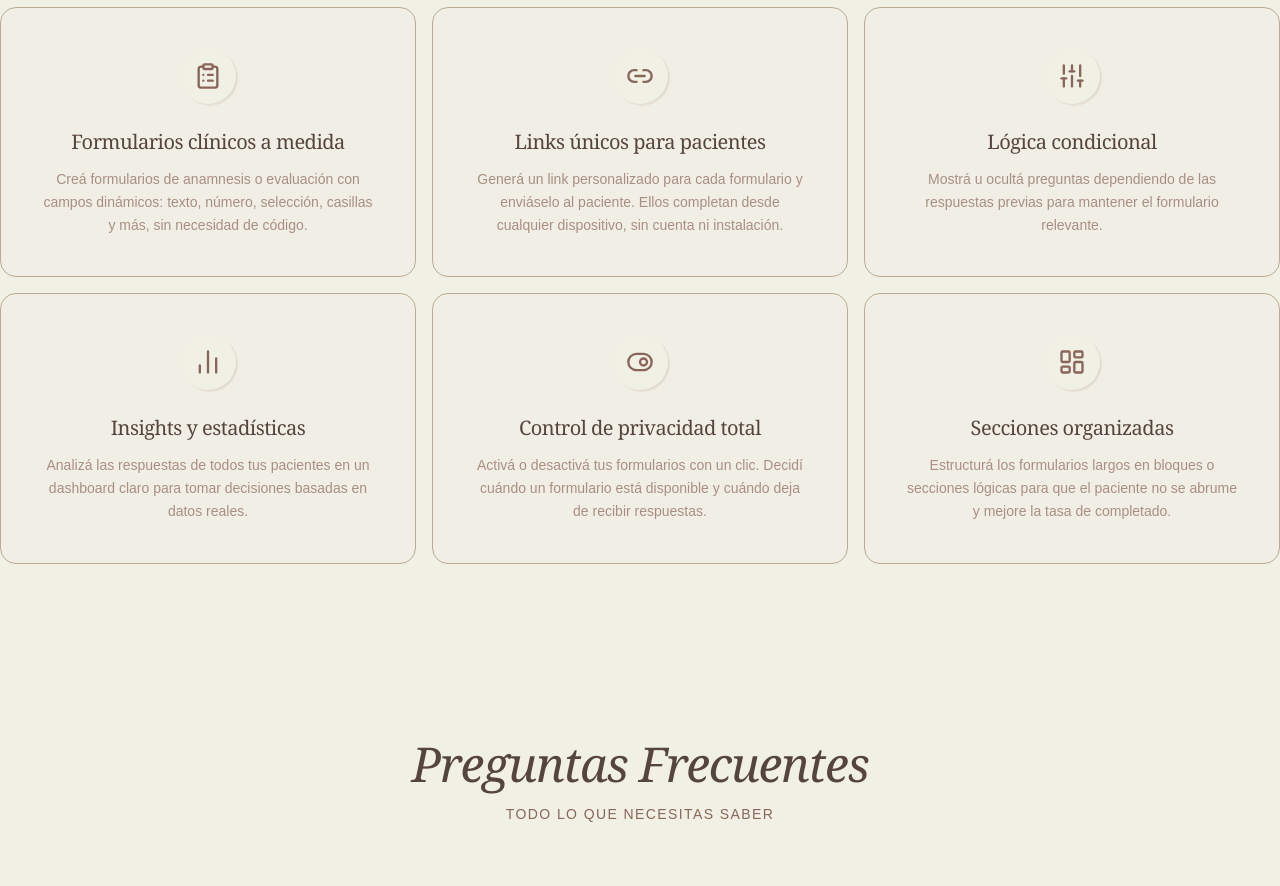
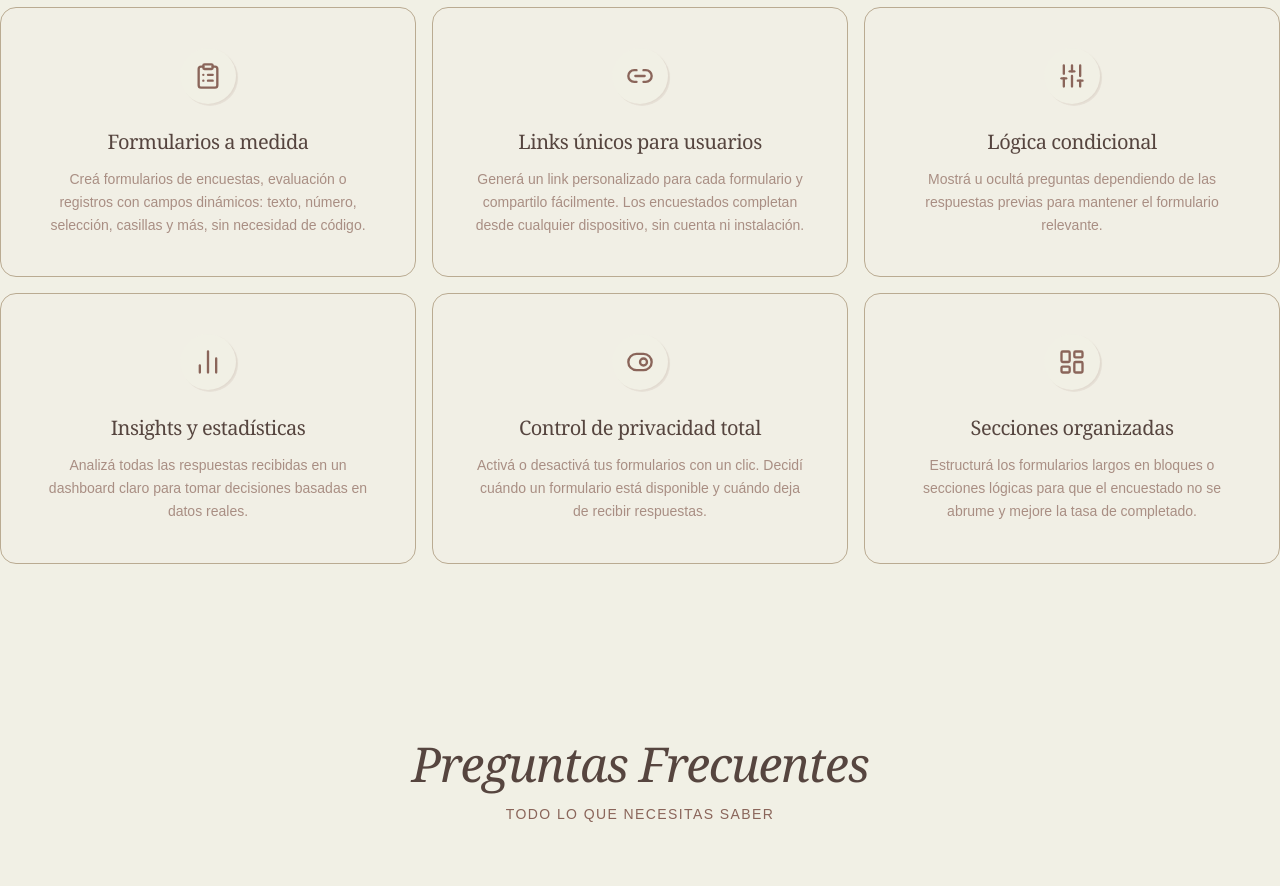
Before and after one commit to Joreynoso/nextjs-form-creator, a Next.js app: page / in a window 1280 px wide. Shown: the part 785-1671 px from the top of the page. Built offline with nearby package versions, Linux system fonts and the light colour scheme; no server answers.

Commit message:
refactor: generalize copy omitting medical terminology and update todo

```diff
--- a/components/Dashboard/StatisticList.tsx
+++ b/components/Dashboard/StatisticList.tsx
@@ -32,7 +32,7 @@ export default function StatisticList({
             <StatisticCard
                 title="Formularios Abiertos"
                 value={totalActiveForms.toString()}
-                description="Visibles para pacientes"
+                description="Disponibles para responder"
                 icon={CheckCircle2}
             />
             <StatisticCard
--- a/components/Submissions/SubmissionCard.tsx
+++ b/components/Submissions/SubmissionCard.tsx
@@ -88,7 +88,7 @@ export default function SubmissionCard({ sub, form, index, totalSubmissions, sta
                 <p className="px-4 sm:px-5 py-4 text-sm text-muted-foreground font-sans italic">
                     {completed
                         ? "Esta respuesta no contiene campos con datos."
-                        : "El paciente aún no ha completado este formulario."}
+                        : "El usuario aún no ha completado este formulario."}
                 </p>
             )}
         </div>
--- a/components/cardshome.tsx
+++ b/components/cardshome.tsx
@@ -6,14 +6,14 @@ export const features = [
     {
         id: 1,
         icon: ClipboardList,
-        title: 'Formularios clínicos a medida',
-        description: 'Creá formularios de anamnesis o evaluación con campos dinámicos: texto, número, selección, casillas y más, sin necesidad de código.'
+        title: 'Formularios a medida',
+        description: 'Creá formularios de encuestas, evaluación o registros con campos dinámicos: texto, número, selección, casillas y más, sin necesidad de código.'
     },
     {
         id: 2,
         icon: Link2,
-        title: 'Links únicos para pacientes',
-        description: 'Generá un link personalizado para cada formulario y enviáselo al paciente. Ellos completan desde cualquier dispositivo, sin cuenta ni instalación.'
+        title: 'Links únicos para usuarios',
+        description: 'Generá un link personalizado para cada formulario y compartilo fácilmente. Los encuestados completan desde cualquier dispositivo, sin cuenta ni instalación.'
     },
     {
         id: 3,
@@ -25,7 +25,7 @@ export const features = [
         id: 4,
         icon: BarChart2,
         title: 'Insights y estadísticas',
-        description: 'Analizá las respuestas de todos tus pacientes en un dashboard claro para tomar decisiones basadas en datos reales.'
+        description: 'Analizá todas las respuestas recibidas en un dashboard claro para tomar decisiones basadas en datos reales.'
     },
     {
         id: 5,
@@ -37,7 +37,7 @@ export const features = [
         id: 6,
         icon: LayoutDashboard,
         title: 'Secciones organizadas',
-        description: 'Estructurá los formularios largos en bloques o secciones lógicas para que el paciente no se abrume y mejore la tasa de completado.'
+        description: 'Estructurá los formularios largos en bloques o secciones lógicas para que el encuestado no se abrume y mejore la tasa de completado.'
     }
 ]
 
--- a/components/faq.tsx
+++ b/components/faq.tsx
@@ -11,7 +11,7 @@ const faqs = [
   },
   {
     question: "¿Cómo funciona?",
-    answer: "Creá tu formulario agregando y configurando campos desde el editor visual. Una vez listo, activá el acceso público y compartí el link con tus pacientes o clientes. Las respuestas llegan directo a tu dashboard."
+    answer: "Creá tu formulario agregando y configurando campos desde el editor visual. Una vez listo, activá el acceso público y compartí el link con tu audiencia o clientes. Las respuestas llegan directo a tu dashboard."
   },
   {
     question: "¿Cómo completan el formulario mis clientes?",
--- a/components/hero.tsx
+++ b/components/hero.tsx
@@ -3,11 +3,11 @@ import { Badge } from "@/components/ui/badge"
 import { Button } from "@/components/ui/button"
 import Link from "next/link"
 
+import { motion } from 'framer-motion'
+
 export default function Hero() {
   return (
     <div className="relative flex min-h-[calc(100vh-125px)] items-center justify-center overflow-hidden px-6 bg-background">
-
-
 
       {/* Border Top Divider (para sustituir la malla si queda muy vacío) */}
       <div className="absolute top-0 left-0 w-full h-px bg-border/20" />
--- a/package.json
+++ b/package.json
@@ -18,6 +18,7 @@
     "class-variance-authority": "^0.7.1",
     "clsx": "^2.1.1",
     "dotenv": "^17.2.4",
+    "framer-motion": "^12.38.0",
     "groq-sdk": "^1.1.2",
     "lucide-react": "^0.563.0",
     "nanoid": "^5.1.6",
```
Also changed, not shown: 2 other files (tests, documents, lock files or other folders).
